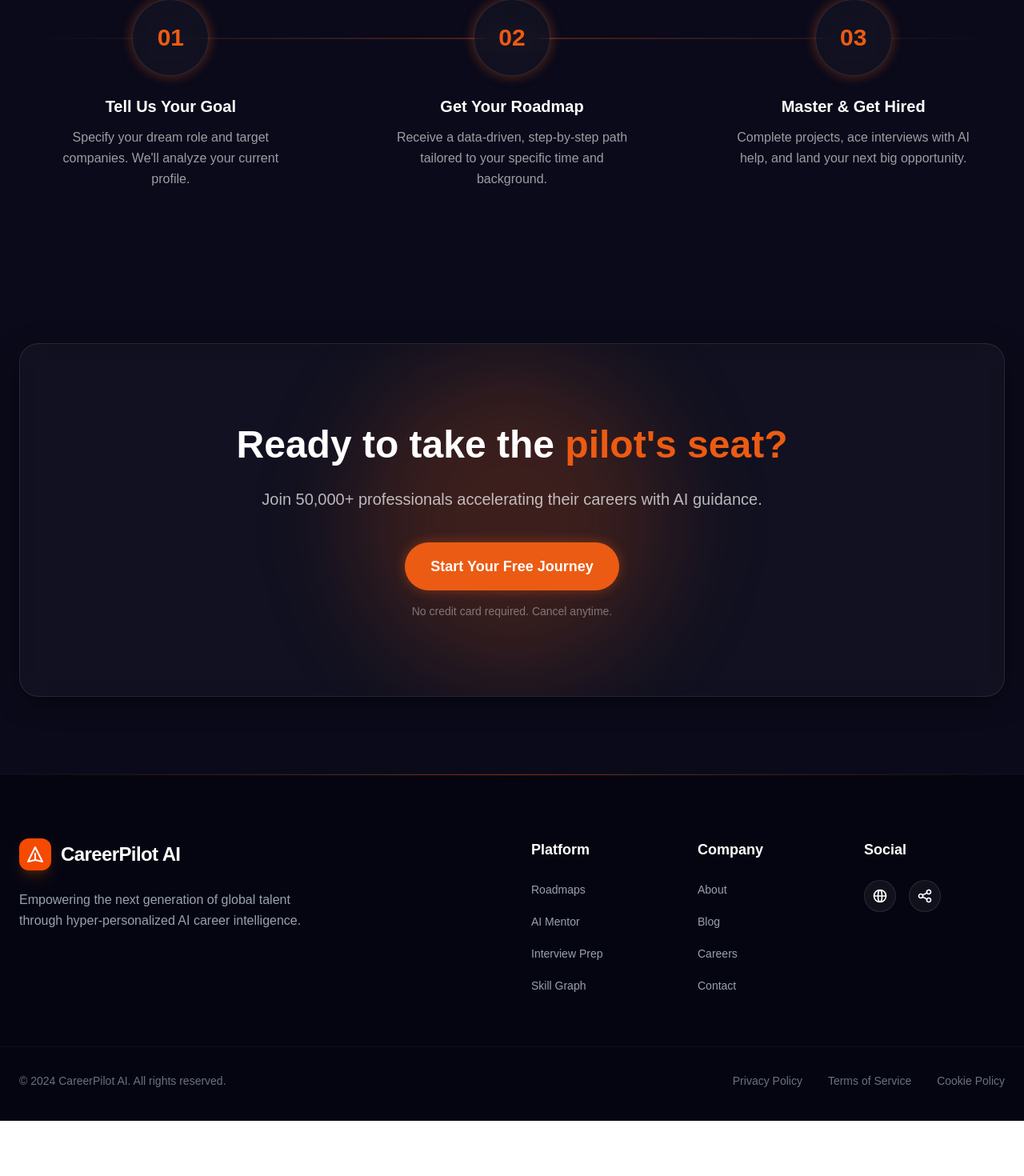
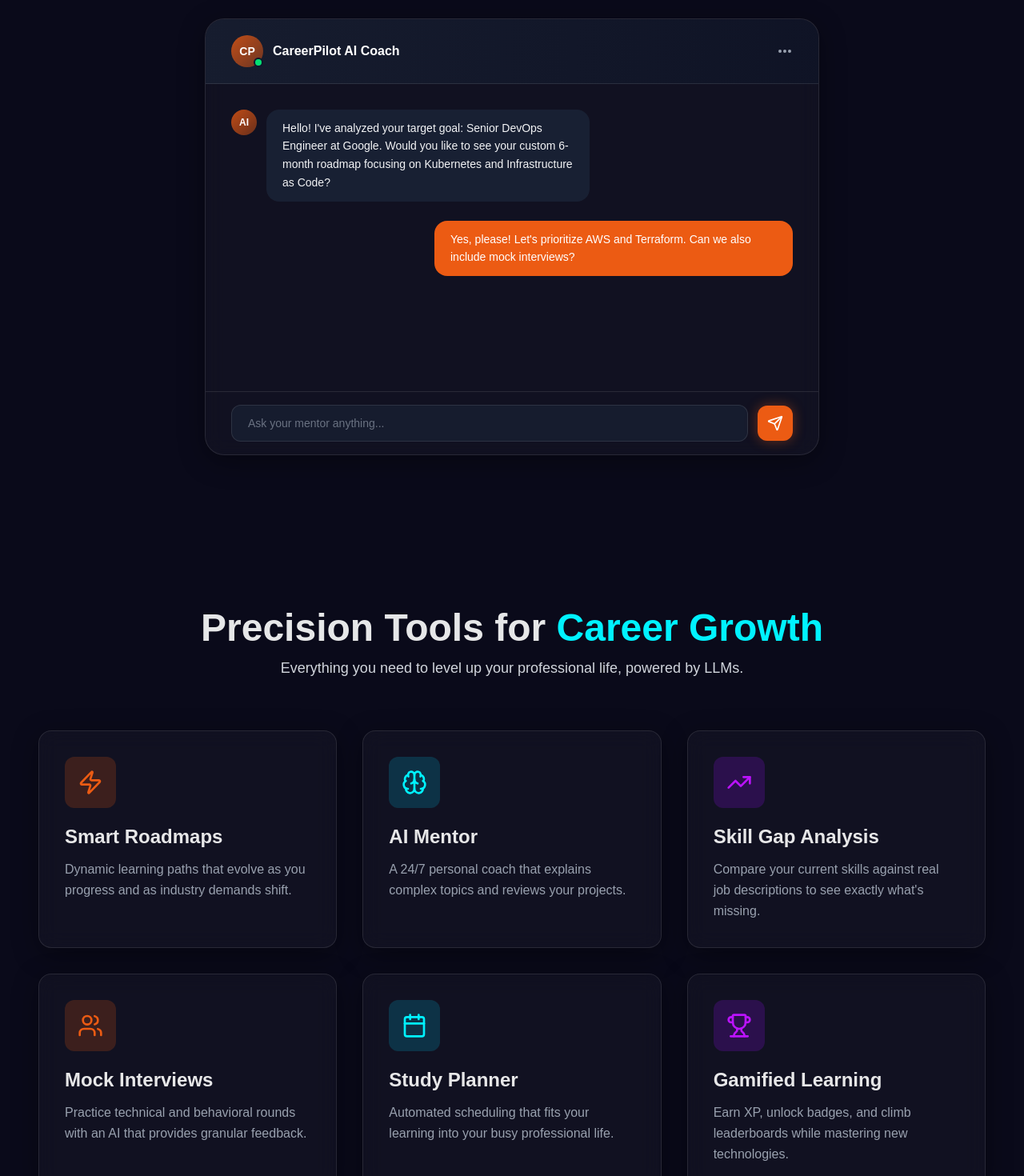
Before and after one commit to alvy00/eg-careerpilot-asyncawait, a Next.js app: page / in a window 1280 px wide. Shown: the part 1454-2924 px from the top of the page at 80% size. Before the commit the page ends 2855 px from the top, so only its background shows below. Built offline with nearby package versions, Linux system fonts and the light colour scheme.

Commit message:
added precision tools and talk to mentor section

```diff
--- a/src/app/page.tsx
+++ b/src/app/page.tsx
@@ -1,10 +1,12 @@
+import HeroBanner from "@/components/Homepage/Banner";
+import CTASection from "@/components/Homepage/CTASection";
+import Footer from "@/components/Homepage/Footer";
+import JourneySection from "@/components/Homepage/JourneySection";
 import MeshBackground from "@/components/Homepage/MeshBackground";
 import Navbar from "@/components/Homepage/Navbar";
-import JourneySection from "@/components/Homepage/JourneySection";
-import CTASection from "@/components/Homepage/CTASection";
-import Footer from "@/components/Homepage/Footer";
-import HeroBanner from "@/components/Homepage/Banner";
+import PrecisionTools from "@/components/Homepage/PrecisionTools";
 import SkillAnalyticsSection from "@/components/Homepage/skillsgap";
+import TalkToMentor from "@/components/Homepage/TalkToMentor";
 
 export default function Home() {
   return (
@@ -15,6 +17,8 @@ export default function Home() {
         <Navbar />
         <HeroBanner></HeroBanner>
         <SkillAnalyticsSection></SkillAnalyticsSection>
+        <TalkToMentor />
+        <PrecisionTools />
         <JourneySection />
         <CTASection />
         <Footer />
--- /dev/null
+++ b/src/components/Homepage/PrecisionTools.tsx
@@ -0,0 +1,112 @@
+"use client";
+
+import { Brain, Calendar, TrendingUp, Trophy, Users, Zap } from "lucide-react";
+
+const PrecisionTools = () => {
+  const tools = [
+    {
+      id: 1,
+      title: "Smart Roadmaps",
+      description:
+        "Dynamic learning paths that evolve as you progress and as industry demands shift.",
+      icon: Zap,
+      iconColor: "text-primary",
+      iconBg: "bg-primary/20",
+    },
+    {
+      id: 2,
+      title: "AI Mentor",
+      description:
+        "A 24/7 personal coach that explains complex topics and reviews your projects.",
+      icon: Brain,
+      iconColor: "text-accent-cyan",
+      iconBg: "bg-cyan-500/20",
+    },
+    {
+      id: 3,
+      title: "Skill Gap Analysis",
+      description:
+        "Compare your current skills against real job descriptions to see exactly what's missing.",
+      icon: TrendingUp,
+      iconColor: "text-accent-purple",
+      iconBg: "bg-purple-600/20",
+    },
+    {
+      id: 4,
+      title: "Mock Interviews",
+      description:
+        "Practice technical and behavioral rounds with an AI that provides granular feedback.",
+      icon: Users,
+      iconColor: "text-primary",
+      iconBg: "bg-primary/20",
+    },
+    {
+      id: 5,
+      title: "Study Planner",
+      description:
+        "Automated scheduling that fits your learning into your busy professional life.",
+      icon: Calendar,
+      iconColor: "text-accent-cyan",
+      iconBg: "bg-cyan-500/20",
+    },
+    {
+      id: 6,
+      title: "Gamified Learning",
+      description:
+        "Earn XP, unlock badges, and climb leaderboards while mastering new technologies.",
+      icon: Trophy,
+      iconColor: "text-accent-purple",
+      iconBg: "bg-purple-600/20",
+    },
+  ];
+
+  return (
+    <section className="relative py-16 lg:py-24 px-6 lg:px-12">
+      <div className="container mx-auto max-w-7xl">
+        {/* Section Header */}
+        <div className="text-center mb-16 space-y-3">
+          <h2 className="text-4xl lg:text-5xl font-bold text-white/90">
+            Precision Tools for{" "}
+            <span className="text-accent-cyan">Career Growth</span>
+          </h2>
+          <p className="text-gray-300 text-lg max-w-2xl mx-auto">
+            Everything you need to level up your professional life, powered by
+            LLMs.
+          </p>
+        </div>
+
+        {/* Tools Grid */}
+        <div className="grid md:grid-cols-2 lg:grid-cols-3 gap-6 lg:gap-8">
+          {tools.map((tool) => {
+            const IconComponent = tool.icon;
+            return (
+              <div
+                key={tool.id}
+                className="glass-card rounded-2xl p-6 lg:p-8 group hover:scale-105 hover:bg-white/[0.08] transition-all duration-300"
+              >
+                {/* Icon */}
+                <div
+                  className={`${tool.iconBg} rounded-xl p-4 w-16 h-16 flex items-center justify-center mb-5 group-hover:scale-110 transition-transform duration-300`}
+                >
+                  <IconComponent className={`${tool.iconColor} w-8 h-8`} />
+                </div>
+
+                {/* Title */}
+                <h3 className="text-xl lg:text-2xl font-semibold text-white/90 mb-3">
+                  {tool.title}
+                </h3>
+
+                {/* Description */}
+                <p className="text-gray-400 leading-relaxed text-sm lg:text-base">
+                  {tool.description}
+                </p>
+              </div>
+            );
+          })}
+        </div>
+      </div>
+    </section>
+  );
+};
+
+export default PrecisionTools;
--- /dev/null
+++ b/src/components/Homepage/TalkToMentor.tsx
@@ -0,0 +1,153 @@
+"use client";
+
+import { Send } from "lucide-react";
+import { useState } from "react";
+
+const TalkToMentor = () => {
+  const [messages, setMessages] = useState([
+    {
+      id: 1,
+      type: "ai",
+      content:
+        "Hello! I've analyzed your target goal: Senior DevOps Engineer at Google. Would you like to see your custom 6-month roadmap focusing on Kubernetes and Infrastructure as Code?",
+    },
+    {
+      id: 2,
+      type: "user",
+      content:
+        "Yes, please! Let's prioritize AWS and Terraform. Can we also include mock interviews?",
+    },
+  ]);
+  const [input, setInput] = useState("");
+  const [isTyping, setIsTyping] = useState(false);
+
+  const handleSendMessage = () => {
+    if (input.trim()) {
+      setMessages([
+        ...messages,
+        {
+          id: messages.length + 1,
+          type: "user",
+          content: input,
+        },
+      ]);
+      setInput("");
+      setIsTyping(true);
+      setTimeout(() => setIsTyping(false), 2000);
+    }
+  };
+
+  return (
+    <section className="relative py-16 lg:py-24 px-6 lg:px-12">
+      <div className="container mx-auto max-w-3xl">
+        {/* Section Title */}
+        <div className="text-center mb-12 space-y-3">
+          <h2 className="text-4xl lg:text-5xl font-bold text-white">
+            Talk to your{" "}
+            <span className="text-primary">Personal AI Mentor</span>
+          </h2>
+          <p className="text-gray-300 text-lg">
+            Real-time guidance on every step of your professional journey.
+          </p>
+        </div>
+
+        {/* Chat Container */}
+        <div className="glass-card rounded-3xl overflow-hidden">
+          {/* Header */}
+          <div className="bg-gradient-to-r from-slate-800/50 to-slate-900/50 px-6 lg:px-8 py-5 border-b border-white/10 flex items-center justify-between">
+            <div className="flex items-center gap-3">
+              <div className="relative">
+                <div className="w-10 h-10 rounded-full bg-gradient-to-br from-primary/80 to-primary/40 flex items-center justify-center text-white font-bold text-sm">
+                  CP
+                </div>
+                <div className="absolute bottom-0 right-0 w-3 h-3 bg-green-400 rounded-full border-2 border-slate-900" />
+              </div>
+              <span className="font-semibold text-white">
+                CareerPilot AI Coach
+              </span>
+            </div>
+            <button className="text-gray-400 hover:text-white transition-colors">
+              <svg className="w-5 h-5" fill="currentColor" viewBox="0 0 20 20">
+                <path d="M6 10a2 2 0 11-4 0 2 2 0 014 0zM12 10a2 2 0 11-4 0 2 2 0 014 0zM16 12a2 2 0 100-4 2 2 0 000 4z" />
+              </svg>
+            </button>
+          </div>
+
+          {/* Messages Container */}
+          <div className="px-6 lg:px-8 py-8 space-y-6 min-h-96 max-h-96 overflow-y-auto">
+            {messages.map((message) => (
+              <div
+                key={message.id}
+                className={`flex ${message.type === "user" ? "justify-end" : "justify-start"}`}
+              >
+                <div
+                  className={`flex gap-3 max-w-xs lg:max-w-md ${message.type === "user" ? "flex-row-reverse" : "flex-row"}`}
+                >
+                  {message.type === "ai" && (
+                    <div className="w-8 h-8 rounded-full bg-gradient-to-br from-primary/80 to-primary/40 flex items-center justify-center text-white flex-shrink-0 text-xs font-bold">
+                      AI
+                    </div>
+                  )}
+                  <div
+                    className={`rounded-2xl px-5 py-3 ${
+                      message.type === "ai"
+                        ? "bg-slate-800/70 text-gray-100"
+                        : "bg-primary text-white"
+                    }`}
+                  >
+                    <p className="text-sm leading-relaxed">{message.content}</p>
+                  </div>
+                </div>
+              </div>
+            ))}
+
+            {/* Typing Indicator */}
+            {isTyping && (
+              <div className="flex gap-3">
+                <div className="w-8 h-8 rounded-full bg-gradient-to-br from-primary/80 to-primary/40 flex items-center justify-center text-white flex-shrink-0 text-xs font-bold">
+                  AI
+                </div>
+                <div className="bg-slate-800/70 rounded-2xl px-5 py-3 flex gap-2">
+                  <div
+                    className="typing-dot"
+                    style={{ animationDelay: "0s" }}
+                  />
+                  <div
+                    className="typing-dot"
+                    style={{ animationDelay: "0.2s" }}
+                  />
+                  <div
+                    className="typing-dot"
+                    style={{ animationDelay: "0.4s" }}
+                  />
+                </div>
+              </div>
+            )}
+          </div>
+
+          {/* Input Area */}
+          <div className="border-t border-white/10 px-6 lg:px-8 py-4">
+            <div className="flex gap-3 items-center">
+              <input
+                type="text"
+                placeholder="Ask your mentor anything..."
+                value={input}
+                onChange={(e) => setInput(e.target.value)}
+                onKeyPress={(e) => e.key === "Enter" && handleSendMessage()}
+                className="flex-1 bg-slate-800/50 border border-white/10 rounded-xl px-5 py-3 text-white placeholder-gray-500 focus:outline-none focus:border-primary/50 transition-colors text-sm"
+              />
+              <button
+                onClick={handleSendMessage}
+                className="bg-primary text-white p-3 rounded-xl hover:bg-primary/90 transition-colors flex items-center justify-center neon-glow-primary"
+              >
+                <Send className="w-5 h-5" />
+              </button>
+            </div>
+          </div>
+        </div>
+      </div>
+    </section>
+  );
+};
+
+export default TalkToMentor;
```
Lines whose indentation alone changed are shown as unchanged.
